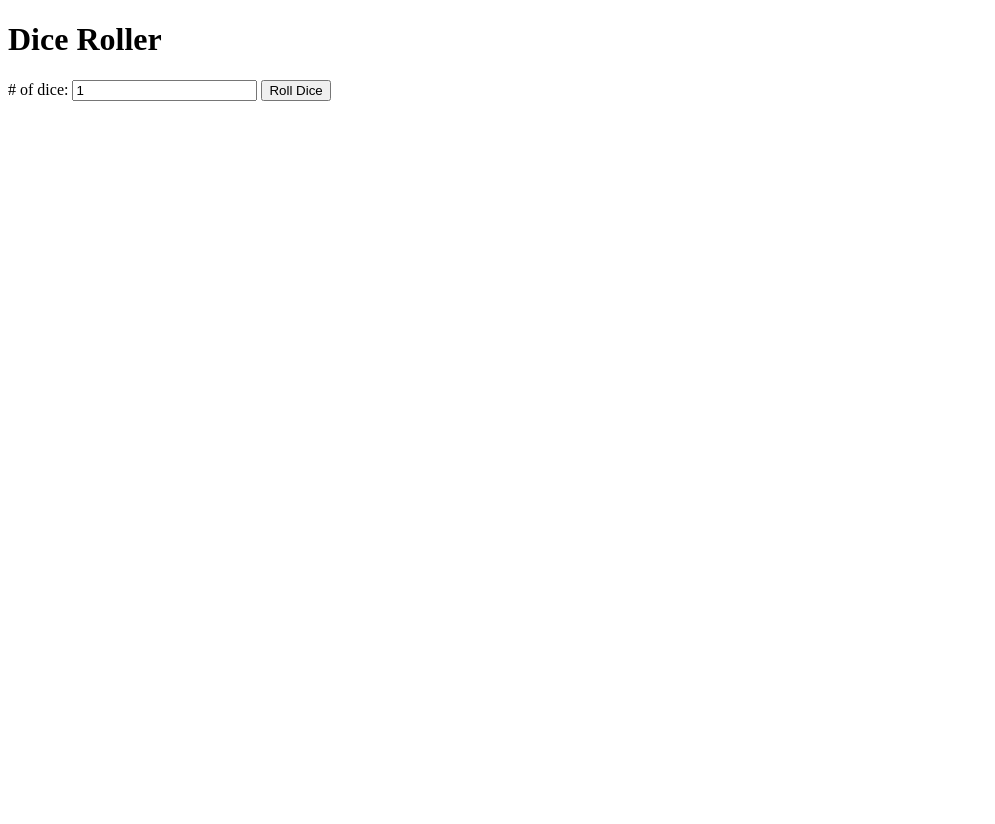
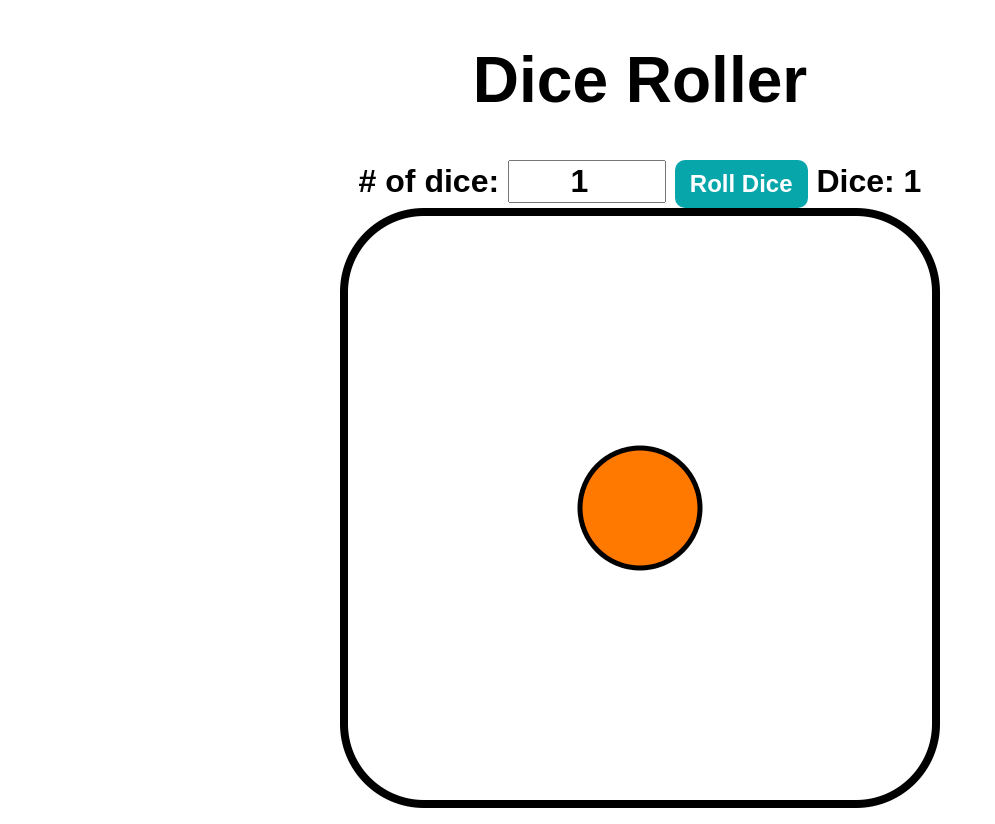
Before and after one commit to Digita1Panda/dice-roller, a plain HTML site: page index.html in a window 1280 px wide. Both pictures are taken after a click on the button "Roll Dice". Shown: the whole page, without its empty margins (0-995 px from the left). Before the commit the page ends 800 px from the top, so only its background shows below. Drawn offline with Linux system fonts and the light colour scheme.

Commit message:
added JavaScript and images

```diff
--- a/index.html
+++ b/index.html
@@ -4,12 +4,13 @@
     <meta charset="UTF-8" />
     <meta name="viewport" content="width=device-width, initial-scale=1.0" />
     <title>Random Dice Roller</title>
+    <link rel="stylesheet" href="style.css" />
   </head>
   <body>
     <div id="container">
       <h1>Dice Roller</h1>
-      <label for=""># of dice:</label>
-      <input type="number" value="1" min="1" />
+      <label># of dice:</label>
+      <input type="number" id="numOfDice" value="1" min="1" />
       <button onclick="rollDice()">Roll Dice</button>
       <dive id="diceResult"></dive>
       <div id="diceImages"></div>
--- a/index.js
+++ b/index.js
@@ -0,0 +1,15 @@
+function rollDice() {
+  const numOfDice = document.getElementById("numOfDice").value;
+  const diceResult = document.getElementById("diceResult");
+  const diceImages = document.getElementById("diceImages");
+  const values = [];
+  const images = [];
+
+  for (let i = 0; i < numOfDice; i++) {
+    const value = Math.floor(Math.random() * 6) + 1;
+    values.push(value);
+    images.push(`<img src="images/${value}.png">`);
+  }
+  diceResult.textContent = `Dice: ${values.join(", ")}`;
+  diceImages.innerHTML = images.join("");
+}
--- a/style.css
+++ b/style.css
@@ -0,0 +1,32 @@
+#container {
+  font-family: Arial, Helvetica, sans-serif;
+  text-align: center;
+  font-size: 2rem;
+  font-weight: bold;
+}
+
+button {
+  font-size: 1.5rem;
+  padding: 10px 15px;
+  border-radius: 10px;
+  border: none;
+  background-color: hsl(182, 92%, 35%);
+  color: white;
+  font-weight: bold;
+  cursor: pointer;
+}
+
+button:hover {
+  background-color: hsl(182, 92%, 45%);
+}
+
+button:active {
+  background-color: hsl(182, 92%, 55%);
+}
+
+input {
+  font-size: 2rem;
+  width: 150px;
+  text-align: center;
+  font-weight: bold;
+}
```
Also changed, not shown: images/1.png (renamed from images/Dice-1.png), images/2.png (renamed from images/Dice-2.png), images/3.png (renamed from images/Dice-3.png), images/4.png (renamed from images/Dice-4.png), images/5.png (renamed from images/Dice-5.png), images/6.png (renamed from images/Dice-6a.png).
